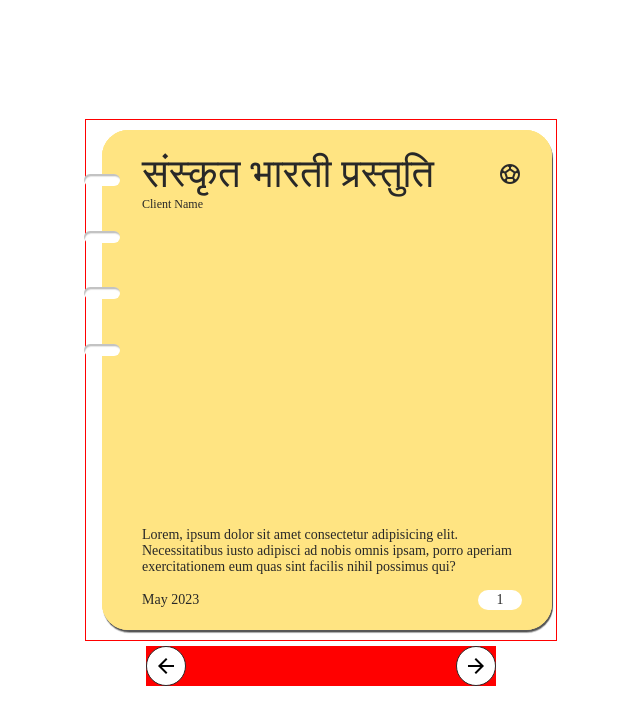
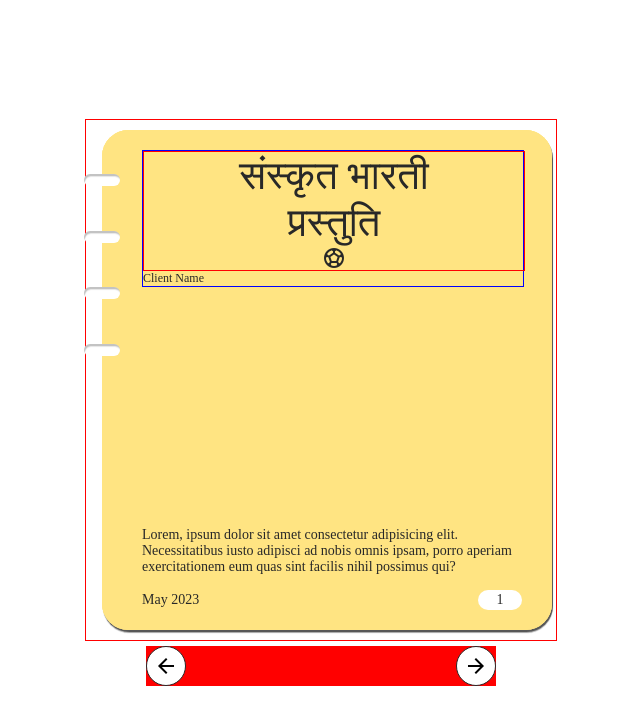
Before and after one commit to gcbhoj/wordsGame, a plain HTML site: page index.html in a window 1280 px wide. Shown: the whole page, without its empty margins (319-959 px from the left). Drawn offline with nearby package versions, Linux system fonts and the light colour scheme; no server answers; a web font is replaced by a local one.

Commit message:
changes made to front page

```diff
--- a/css/style.css
+++ b/css/style.css
@@ -58,12 +58,15 @@
       }
       .page-head {
         width: 100%;
+        border: 1px solid blue;
       }
       .page-title {
+        border: 1px solid red;
         width: 100%;
         display: flex;
+        flex-direction: column;
         align-items: center;
-        justify-content: space-between;
+        justify-content: center;
         font-size: 40px;
         font-weight: 500;
       }
--- a/index.html
+++ b/index.html
@@ -39,7 +39,7 @@
             <div class="page-side front">
               <div class="page-head">
                 <div class="page-title">
-                  संस्कृत भारती प्रस्तुति
+                  संस्कृत भारती <br><span>प्रस्तुति</span>
                   <span class="material-icons-outlined">sports_soccer</span>
                 </div>
                 <div class="page-subtitle">Client Name</div>
```
Also changed, not shown: images/front_cover_image.jpg (added).
